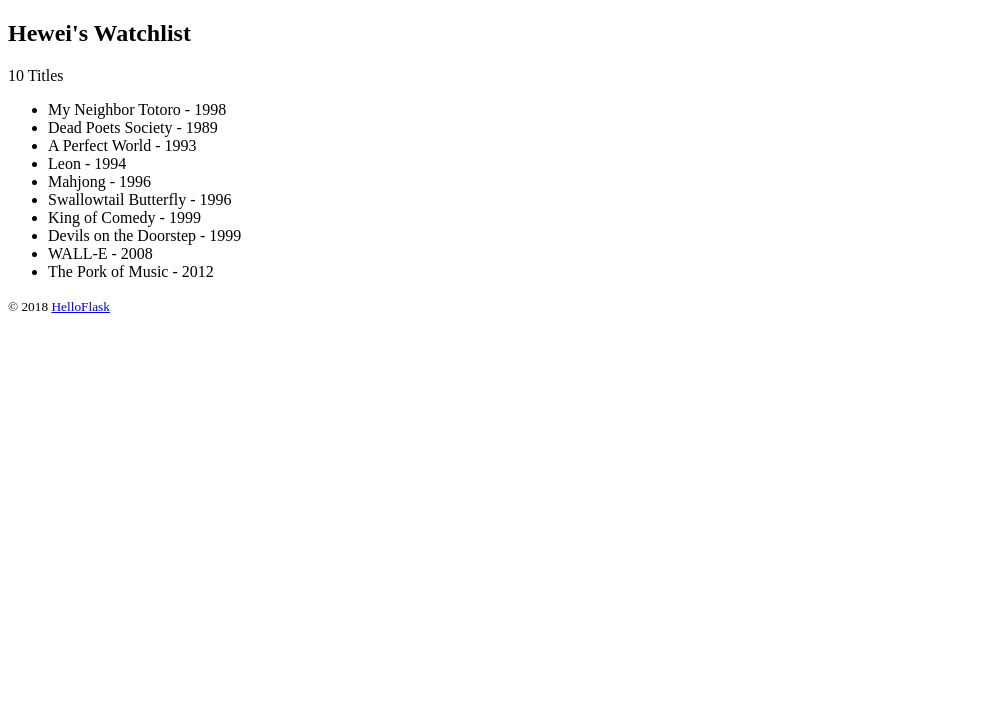
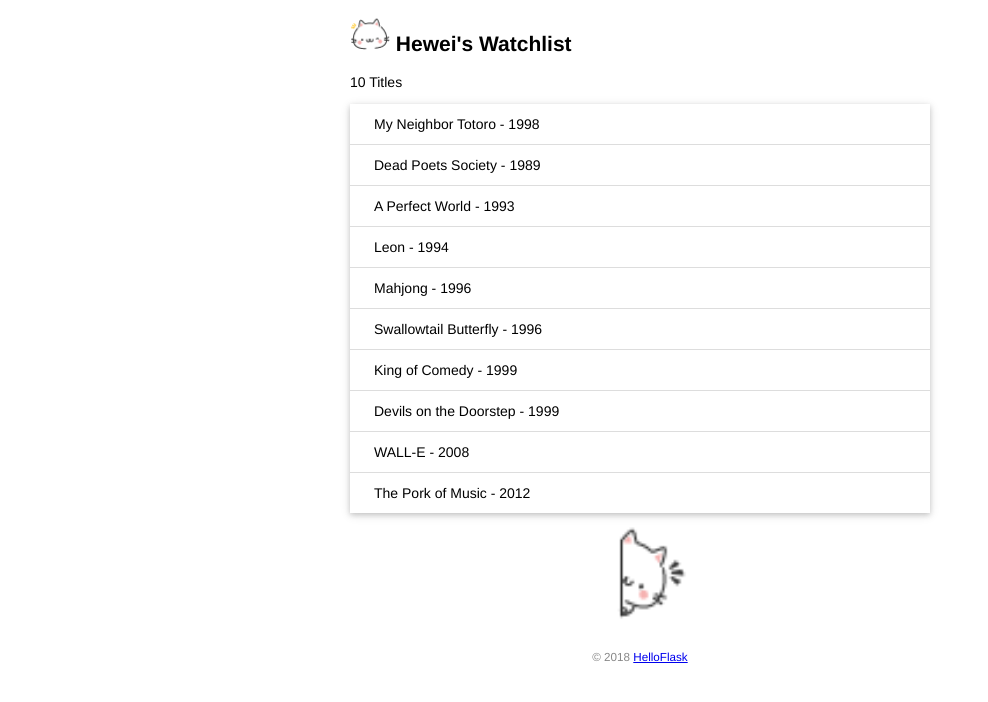
Before and after one commit to Azure-HW/watchlist, a Flask app: page / in a window 1280 px wide. Shown: the top 702 px of the page, without its empty margins (0-988 px from the left). Run offline with Flask 2, Linux system fonts and the light colour scheme.

Commit message:
Add static files

```diff
--- /dev/null
+++ b/static/style.css
@@ -0,0 +1,43 @@
+body {
+	margin :auto;
+	max-width: 580px;
+	font-size: 14px;
+	font-family: Helvetica, Arial, sans-serif;
+}
+
+footer {
+	color: #888;
+	margin-top: 15px;
+	text-align: center;
+	padding: 10px;
+}
+
+.avatar {
+	width: 40px;
+}
+
+.movie-list{
+	list-style-type: none;
+	padding: 0;
+	margin-bottom: 10px;
+	box-shadow: 0 2px 5px 0 rgba(0,0,0,0.16), 0 2px 10px 0 rgba(0,0,0,0.12);
+}
+
+.movie-list li{
+	padding: 12px 24px;
+	border-bottom: 1px solid #ddd;
+}
+
+.movie-list li:last-child{
+	border-bottom: none;
+}
+
+.movie-list li:hover{
+	background-color: #f8f9fa;
+}
+
+.cat{
+	display: block;
+	margin: 0 auto;
+	height: 100px;
+}
--- a/templates/index.html
+++ b/templates/index.html
@@ -2,17 +2,21 @@
 <html lang="en">
 <head>
 	<meta charset="utf-8">
+	<link rel="stylesheet" href="{{ url_for('static', filename='style.css') }}" type="text/css">
 	<title>{{ name }}'s Watchlist</title>
+	<link rel="icon" href="{{ url_for('static', filename='dog.png') }}">
 </head>
 <body>
-	<h2>{{ name }}'s Watchlist</h2>
+	<h2><img alt="Avatar" class="avatar" src="{{ url_for('static', filename='images/cat_wink.png') }}">
+	{{ name }}'s Watchlist</h2>
 
 	<p>{{ movies|length }} Titles</p>
-	<ul>
+	<ul class="movie-list">
 		{% for movie in movies %}
 		<li>{{ movie.title }} - {{movie.year }}</li>
 		{% endfor %}
 	</ul>
+	<img alt="cat" class="cat" src="{{ url_for('static', filename='images/cat_look.png') }}">
 	<footer>
 		<small>&copy; 2018 <a href="http://helloflask,com/tutoral">HelloFlask</a></small>
 	</footer>
```
Also changed, not shown: static/dog.png (added), static/images/cat_look.png (added), static/images/cat_wink.png (added).
